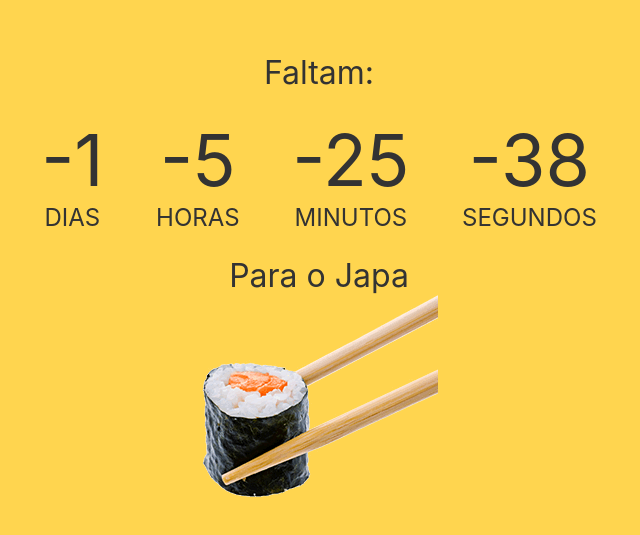
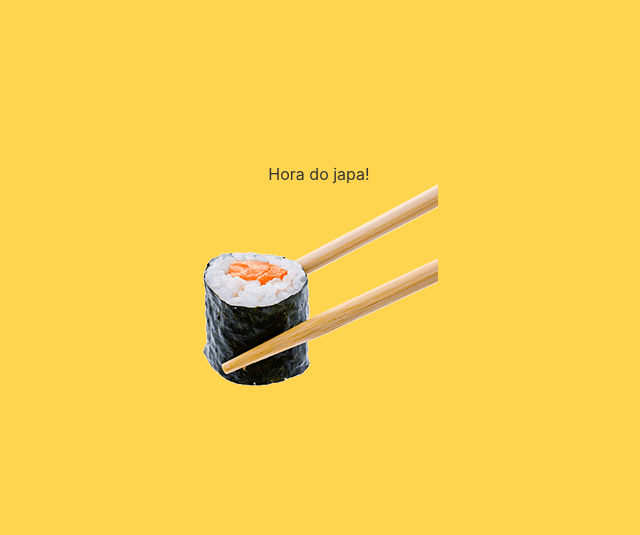
Before and after one commit to wilsonafs/japa, a plain HTML site: page index.html in a window 1280 px wide. Shown: the part 123-658 px from the top of the page, without its empty margins (321-961 px from the left). Drawn offline with Linux system fonts and the light colour scheme.

Commit message:
feat: exibe tela de conclusão

```diff
--- a/count.js
+++ b/count.js
@@ -1,6 +1,14 @@
 const getParam = name => {
   const url = new URL(location.href)
   return url.searchParams.get(name)
+}
+
+const showFinishedMsg = () => {
+  const idsToRemove = ['head', 'counter', 'para']
+  idsToRemove.forEach(id => document.getElementById(id).classList.add('hide'))
+
+  const idsToReveal = ['finished']
+  idsToReveal.forEach(id => document.getElementById(id).classList.remove('hide'))
 }
 
 const paraEl = document.getElementById('para')
@@ -16,7 +24,7 @@ const second = 1000,
 
 const countDown = new Date(quando || 'Jan 10, 2019 12:00:00').getTime()
 
-setInterval(function() {
+const x = setInterval(function() {
 
   const now = new Date().getTime(),
     distance = countDown - now;
@@ -27,9 +35,9 @@ setInterval(function() {
   document.getElementById('seconds').innerText = Math.floor((distance % (minute)) / second);
 
   //do something later when date is reached
-  //if (distance < 0) {
-  //  clearInterval(x);
-  //  'Hora do Japa!;
-  //}
+  if (distance < 0) {
+    clearInterval(x);
+    showFinishedMsg();
+  }
 
 }, second)
--- a/index.html
+++ b/index.html
@@ -26,13 +26,14 @@
 
   <div class="container">
   <h1 id="head">Faltam:</h1>
-  <ul>
+  <ul id="counter">
     <li><span id="days"></span>dias</li>
     <li><span id="hours"></span>horas</li>
     <li><span id="minutes"></span>minutos</li>
     <li><span id="seconds"></span>segundos</li>
   </ul>
   <h1 id="para">Para o Japa</h1>
+  <div id="finished" class="hide">Hora do japa!</div>
   <img src="sushi.png" alt="que delicia">
 </div>
 
--- a/style.css
+++ b/style.css
@@ -56,3 +56,7 @@ body {
 .container {
   margin: 0 auto;
 }
+
+.hide {
+  display: none;
+}
```
